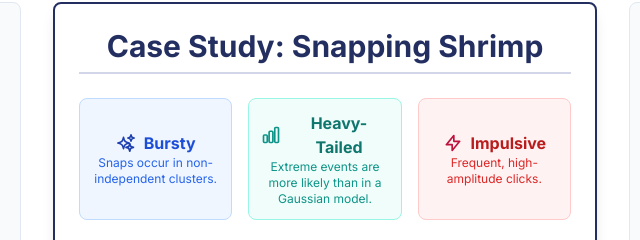
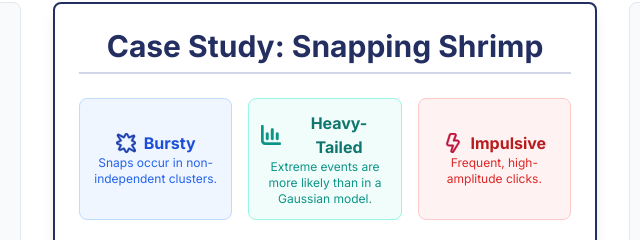
Before and after one commit to jjwakefield/showcase2025poster, a website: page poster.html in a window 1280 px wide. Shown: the part 418-658 px from the top of the page, 315-955 px from the left. Drawn offline with nearby package versions, Linux system fonts and the light colour scheme.

Commit message:
replace bursty, heavy-tailed, and impulsive icons with new designs

```diff
--- a/poster.html
+++ b/poster.html
@@ -221,21 +221,21 @@
                     <div class="text-center grid grid-cols-3 gap-4 mb-6">
                         <div class="bg-blue-50 p-3 rounded-lg border border-blue-200 flex flex-col justify-center">
                             <h3 class="font-bold text-blue-700 flex items-center justify-center">
-                                <img src="./assets/icon-bursty.svg" alt="Bursty" class="h-5 w-5 mr-2">
+                                <img src="./assets/icon-burst.svg" alt="Bursty" class="h-5 w-5 mr-2">
                                 Bursty
                             </h3>
                             <p class="text-xs text-blue-600">Snaps occur in non-independent clusters.</p>
                         </div>
                         <div class="bg-teal-50 p-3 rounded-lg border border-teal-200 flex flex-col justify-center">
                             <h3 class="font-bold text-teal-700 flex items-center justify-center">
-                                <img src="./assets/icon-heavy-tailed.svg" alt="Heavy-Tailed" class="h-5 w-5 mr-2">
+                                <img src="./assets/icon-tail.svg" alt="Heavy-Tailed" class="h-5 w-5 mr-2">
                                 Heavy-Tailed
                             </h3>
                             <p class="text-xs text-teal-600">Extreme events are more likely than in a Gaussian model.</p>
                         </div>
                         <div class="bg-red-50 p-3 rounded-lg border border-red-200 flex flex-col justify-center">
                              <h3 class="font-bold text-red-700 flex items-center justify-center">
-                                <img src="./assets/icon-impulsive.svg" alt="Impulsive" class="h-5 w-5 mr-2">
+                                <img src="./assets/icon-impulse.svg" alt="Impulsive" class="h-5 w-5 mr-2">
                                 Impulsive
                             </h3>
                             <p class="text-xs text-red-600">Frequent, high-amplitude clicks.</p>
```
Also changed, not shown: assets/icon-burst.svg (added), assets/icon-heavy-tailed.svg (deleted), assets/icon-impulse.svg (added), assets/icon-impulsive.svg (deleted), assets/icon-tail.svg (added), 1 other file.
